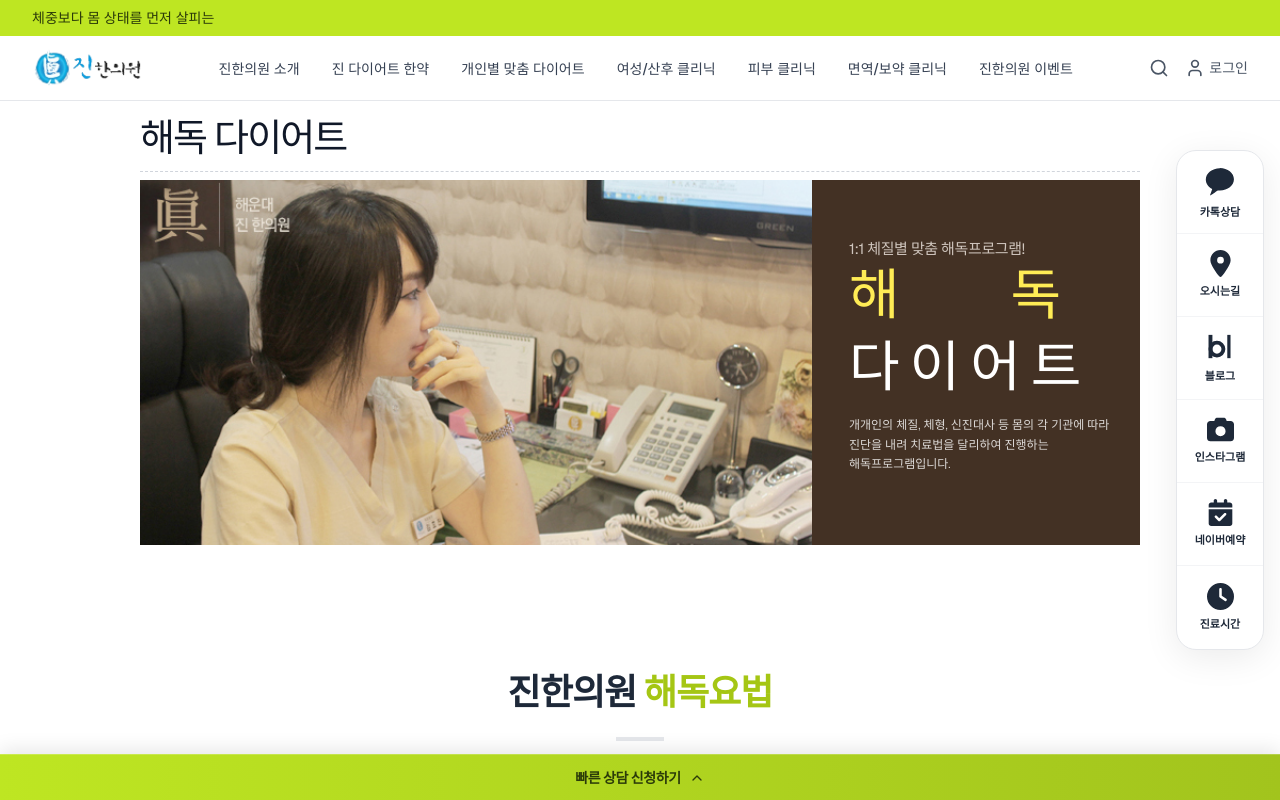
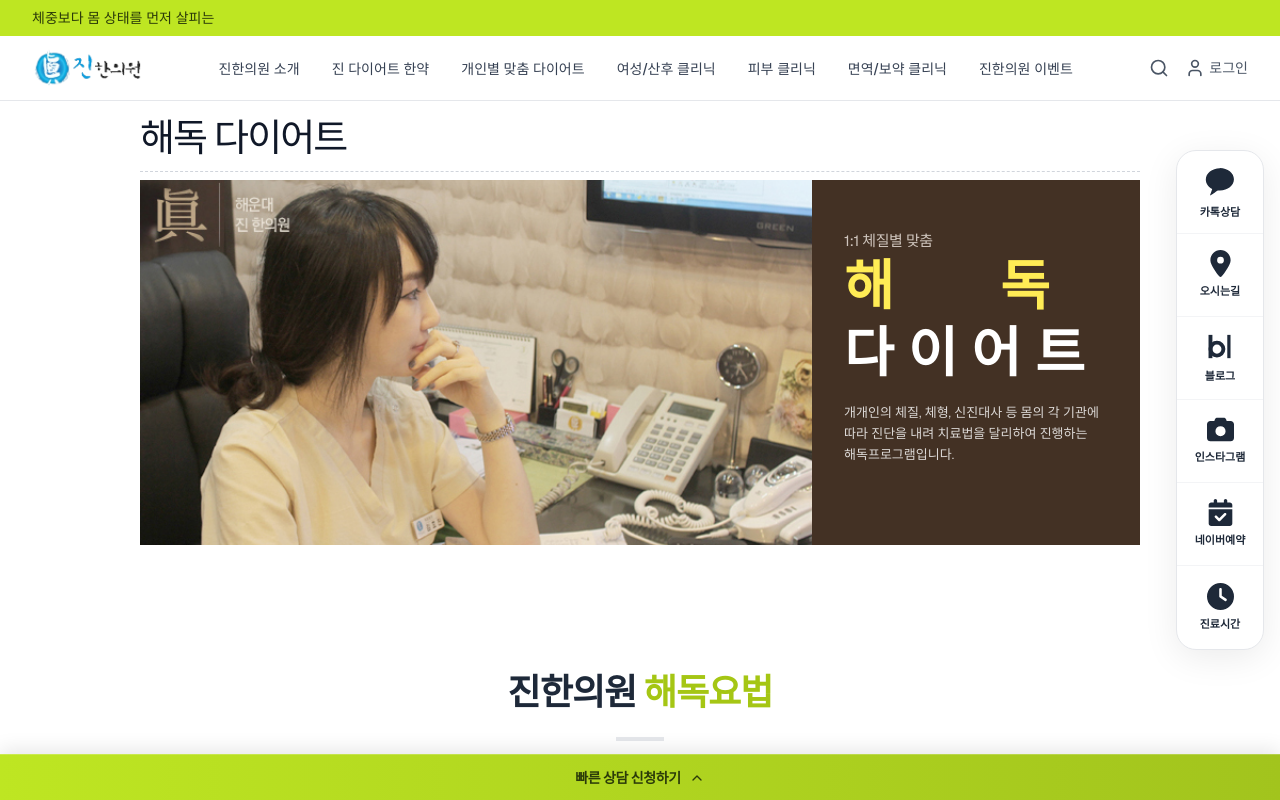
Before and after one commit to ctadamteam/Jin_oriental, a Next.js app: page /custom-diet/detox in a window 1280 px wide. Shown: the top 800 px of the page. Built offline with nearby package versions, Linux system fonts and the light colour scheme; a web font is replaced by a local one.

Commit message:
style: update detox section 1 subtext, bold font, and description paragraph layout

```diff
--- a/app/(site)/custom-diet/detox/page.tsx
+++ b/app/(site)/custom-diet/detox/page.tsx
@@ -19,13 +19,13 @@ export default function DetoxDietPage() {
             priority
           />
         </div>
-        <div className="flex flex-col justify-start p-6 md:pt-[58px] md:pl-[37px] md:pr-4">
-          <p className="text-sm md:text-[15px] text-[#cfc5bd] tracking-tight mb-2">1:1 체질별 맞춤 해독프로그램!</p>
-          <h2 className="grid grid-cols-2 gap-x-12 text-3xl md:text-[55px] font-normal text-[#ffec55] leading-none mb-4">
+        <div className="flex flex-col justify-start p-6 md:pt-[50px] md:px-[32px]">
+          <p className="text-sm md:text-[15px] text-[#cfc5bd] tracking-tight mb-2">1:1 체질별 맞춤</p>
+          <h2 className="grid grid-cols-2 gap-x-12 text-3xl md:text-[54px] font-bold text-[#ffec55] leading-none mb-4">
             <span>해</span><span>독</span>
-            <b className="col-span-2 mt-3 text-white text-3xl md:text-[55px] font-normal tracking-[10px] whitespace-nowrap block">다이어트</b>
+            <b className="col-span-2 mt-2 text-white text-3xl md:text-[54px] font-bold tracking-[14px] whitespace-nowrap block">다이어트</b>
           </h2>
-          <p className="text-xs text-white/90 leading-relaxed break-keep font-light opacity-90">
+          <p className="text-xs md:text-[13px] text-white/90 leading-relaxed break-keep font-light opacity-90">
             개개인의 체질, 체형, 신진대사 등 몸의 각 기관에 따라 진단을 내려 치료법을 달리하여 진행하는 해독프로그램입니다.
           </p>
         </div>
```
